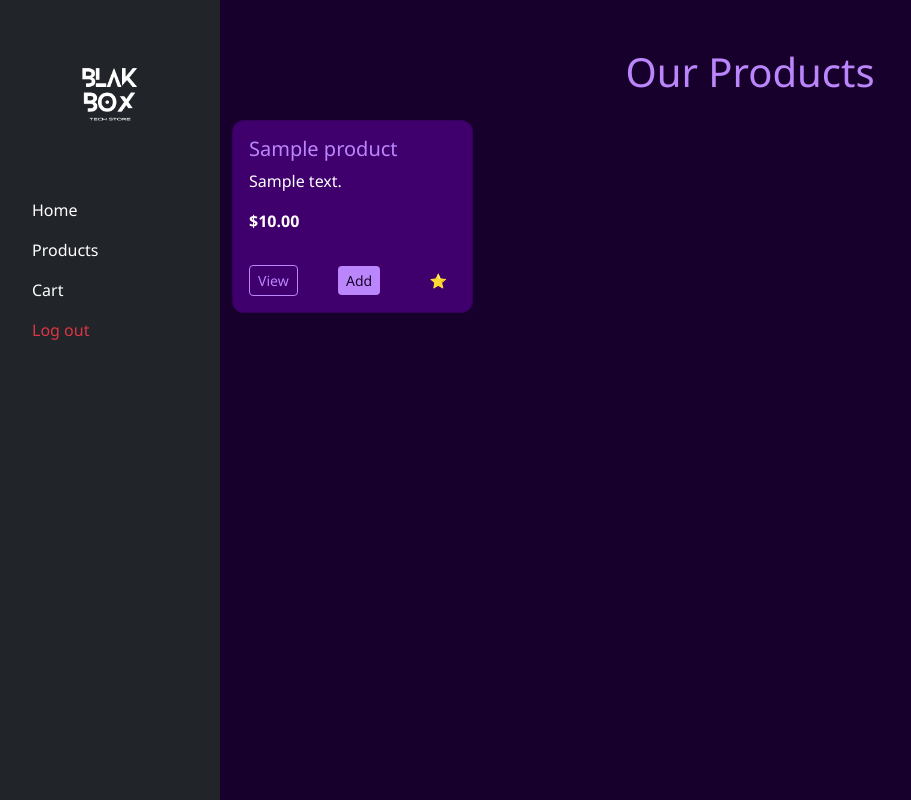
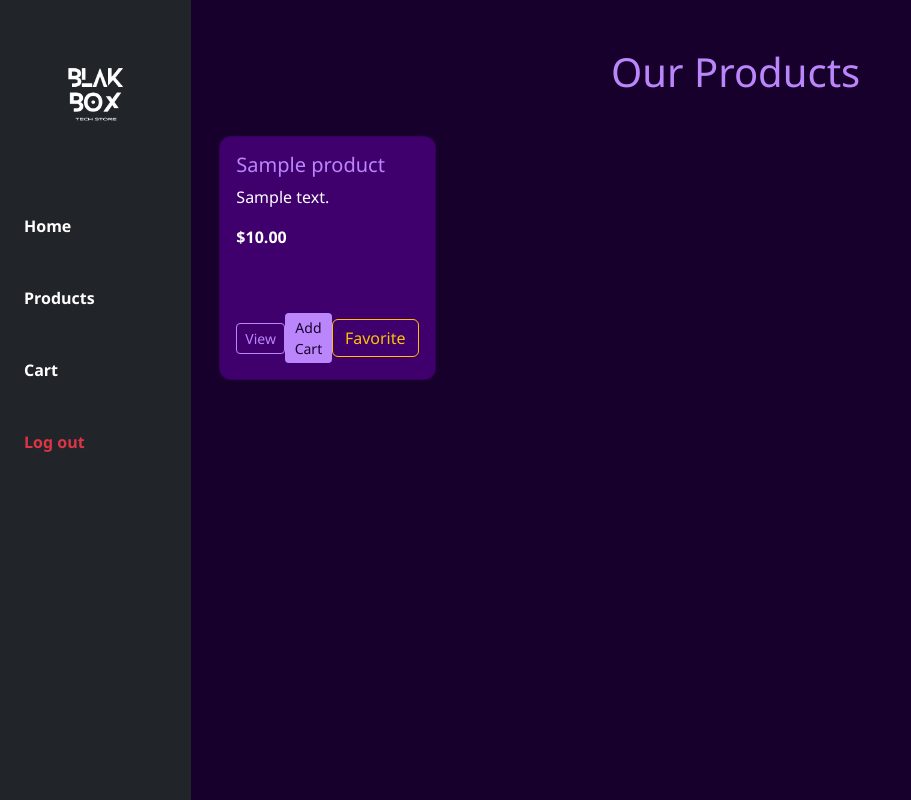
Before and after one commit to DianyGuerra/AWD_22406_TEAM_3_Syntax_Squad, a PHP site: page /pages/productsUser.php in a window 1280 px wide. Shown: the whole page, without its empty margins (0-911 px from the left). Run offline with PHP 8.4, Linux system fonts and the light colour scheme; tables that the repository leaves empty hold one stand-in row (values such as "Sample post"); data that the repository does not hold is empty; some libraries are stand-ins or nearby versions.

Commit message:
Correct errors

```diff
--- a/BLAK BOX/Code/src/pages/Login.html
+++ b/BLAK BOX/Code/src/pages/Login.html
@@ -4,7 +4,7 @@
     <meta charset="UTF-8">
     <meta name="viewport" content="width=device-width, initial-scale=1.0">
     <title>login - PawPoint360</title>
-    <link rel="stylesheet" href="../../CSS/styleLogin.css">
+    <link rel="stylesheet" href="../styles/styleLogin.css">
     <link rel="preconnect" href="https://fonts.googleapis.com">
     <link rel="preconnect" href="https://fonts.gstatic.com" crossorigin>
     <link href="https://fonts.googleapis.com/css2?family=Josefin+Sans:ital,wght@0,100..700;1,100..700&family=Winky+Rough:ital,wght@0,300..900;1,300..900&display=swap" rel="stylesheet">
--- a/BLAK BOX/Code/src/pages/Register.html
+++ b/BLAK BOX/Code/src/pages/Register.html
@@ -4,7 +4,7 @@
     <meta charset="UTF-8">
     <meta name="viewport" content="width=device-width, initial-scale=1.0">
     <title>Register - PawPoint360</title>
-    <link rel="stylesheet" href="../../CSS/styleLogin.css">
+    <link rel="stylesheet" href="../styles/styleLogin.css">
     <link rel="preconnect" href="https://fonts.googleapis.com">
     <link rel="preconnect" href="https://fonts.gstatic.com" crossorigin>
     <link href="https://fonts.googleapis.com/css2?family=Josefin+Sans:ital,wght@0,100..700;1,100..700&family=Winky+Rough:ital,wght@0,300..900;1,300..900&display=swap" rel="stylesheet">
--- a/BLAK BOX/Code/src/pages/cartUser.php
+++ b/BLAK BOX/Code/src/pages/cartUser.php
@@ -29,7 +29,7 @@ $cart = $_SESSION['cart'] ?? [];
   <nav class="navbar navbar-dark bg-dark d-lg-none">
     <div class="container-fluid">
       <a class="navbar-brand" href="#">
-        <img src="../../Images/Logoblanco-removebg-preview.png" alt="Blak Box Logo" style="height: 40px; filter: invert(1) brightness(2);" />
+        <img src="../../Images/Logoblanco-removebg-preview.png" alt="Blak Box Logo" style="height: 50px; filter: invert(1) brightness(2);" />
       </a>
       <button class="navbar-toggler" type="button" data-bs-toggle="offcanvas" data-bs-target="#offcanvasMenu">
         <span class="navbar-toggler-icon"></span>
@@ -54,7 +54,7 @@ $cart = $_SESSION['cart'] ?? [];
 
   <div class="d-flex flex-column flex-lg-row min-vh-100">
 
-    <aside class="bg-dark text-white p-3 d-none d-lg-block" style="min-width: 220px;">
+    <aside class="bg-dark text-white p-3 sidebar d-none d-lg-block">
       <div class="text-center mb-4">
         <img src="../../Images/Logoblanco-removebg-preview.png" alt="Blak Box Logo" class="img-fluid" style="max-height: 150px; filter: invert(1) brightness(2);" />
       </div>
--- a/BLAK BOX/Code/src/pages/productsUser.php
+++ b/BLAK BOX/Code/src/pages/productsUser.php
@@ -46,13 +46,14 @@ if ($_SERVER['REQUEST_METHOD'] === 'POST' && isset($_POST['productId'])) {
   <title>Products - Blak Box</title>
   <link href="https://cdn.jsdelivr.net/npm/bootstrap@5.3.3/dist/css/bootstrap.min.css" rel="stylesheet"/>
   <link rel="stylesheet" href="../styles/styleUser.css"/>
+
 </head>
-<body class="bg-purple-darker text-white">
+<body>
 
   <nav class="navbar navbar-dark bg-dark d-lg-none">
     <div class="container-fluid">
       <a class="navbar-brand" href="#">
-        <img src="../../Images/Logoblanco-removebg-preview.png" alt="Blak Box Logo" style="height: 40px; filter: invert(1) brightness(2);">
+        <img src="../../Images/Logoblanco-removebg-preview.png" alt="Blak Box Logo" style="height: 50px; filter: invert(1) brightness(2);">
       </a>
       <button class="navbar-toggler" type="button" data-bs-toggle="offcanvas" data-bs-target="#offcanvasMenu">
         <span class="navbar-toggler-icon"></span>
@@ -77,7 +78,7 @@ if ($_SERVER['REQUEST_METHOD'] === 'POST' && isset($_POST['productId'])) {
 
   <div class="d-flex flex-column flex-lg-row min-vh-100">
 
-    <aside class="bg-dark text-white p-3 d-none d-lg-block" style="min-width: 220px;">
+    <aside class="bg-dark text-white p-3 sidebar d-none d-lg-block">
       <div class="text-center mb-4">
         <img src="../../Images/Logoblanco-removebg-preview.png" alt="Blak Box Logo" class="img-fluid" style="max-height: 150px; filter: invert(1) brightness(2);">
       </div>
@@ -104,11 +105,11 @@ if ($_SERVER['REQUEST_METHOD'] === 'POST' && isset($_POST['productId'])) {
                 </div>
                 <div class="mt-3 d-flex justify-content-between align-items-center">
                   <a href="detail_products.php?id=<?= $p['productId'] ?>" class="btn btn-outline-light btn-sm">View</a>
-                  <form method="POST" action="productsUser.php" style="display: inline;">
+                  <form method="POST" action="productsUser.php" class="add-to-cart-form">
                     <input type="hidden" name="productId" value="<?= $p['productId'] ?>">
-                    <button type="submit" class="btn btn-accent btn-sm">Add</button>
+                    <button type="button" class="btn btn-accent btn-sm" onclick="confirmAddToCart(this, '<?= htmlspecialchars($p['name']) ?>')">Add Cart</button>
                   </form>
-                  <button class="btn btn-sm text-accent" onclick="toggleFavorite(<?= $p['productId'] ?>)">⭐</button>
+                  <button class="btn btn-outline-warning" onclick="toggleFavorite('<?= htmlspecialchars($p['name']) ?>')">Favorite</button>
                 </div>
               </div>
             </div>
@@ -119,11 +120,9 @@ if ($_SERVER['REQUEST_METHOD'] === 'POST' && isset($_POST['productId'])) {
     </div>
   </div>
 
-  <script>
-    function toggleFavorite(id) {
-      alert(`Product ${id} added to favorites (mock)`);
-    }
-  </script>
+  <script src="../scripts/scriptUser.js"></script>
   <script src="https://cdn.jsdelivr.net/npm/bootstrap@5.3.3/dist/js/bootstrap.bundle.min.js"></script>
+  <script src="https://cdn.jsdelivr.net/npm/sweetalert2@11"></script>
+
 </body>
 </html>
--- /dev/null
+++ b/BLAK BOX/Code/src/scripts/scriptUser.js
@@ -0,0 +1,28 @@
+function toggleFavorite(id) {
+Swal.fire({
+    icon: 'info',
+    title: 'Added to favorites',
+    text: `Product ${id} was added to your favorites!`,
+    toast: true,
+    position: 'top-end',
+    showConfirmButton: false,
+    timer: 2000,
+    timerProgressBar: true
+});
+}
+
+function confirmAddToCart(button, productName) {
+  Swal.fire({
+    title: 'Add to Cart',
+    text: `Do you want to add "${productName}" to the cart?`,
+    icon: 'question',
+    showCancelButton: true,
+    confirmButtonText: 'Yes, add it!',
+    cancelButtonText: 'No, cancel'
+  }).then((result) => {
+    if (result.isConfirmed) {
+      const form = button.closest('form');
+      if (form) form.submit();
+    }
+  });
+}
--- a/BLAK BOX/Code/src/styles/styleUser.css
+++ b/BLAK BOX/Code/src/styles/styleUser.css
@@ -1,4 +1,12 @@
 :root {
+  --black: #000000;
+  --purple-deep: #10002B;
+  --purple-darker: #1F023B;
+  --purple: #3C096C;
+  --purple-mid: #5A189A;
+  --purple-light: #7B2CBF;
+  --purple-lighter: #9D4EDD;
+  --accent: #C77DFF;
   --color-dark: #18002c;
   --color-purple: #3f006e;
   --color-accent: #bb86fc;
@@ -11,49 +19,11 @@ body {
   font-family: 'Segoe UI', sans-serif;
 }
 
-.text-accent {
-  color: var(--color-accent);
-}
-
-.bg-purple {
-  background-color: var(--color-purple);
-}
-
-.bg-purple-darker {
-  background-color: var(--color-dark);
-}
-
-.btn-accent {
-  background-color: var(--color-accent);
-  color: var(--color-dark);
-  border: none;
-}
-
-.btn-accent:hover {
-  background-color: #a85ffb;
-}
-
-.card {
-  border-radius: 12px;
-  transition: transform 0.2s ease;
-}
-
-.card:hover {
-  transform: scale(1.02);
-}
-
-a {
-  text-decoration: none;
-}
-
-.btn-outline-light {
-  border-color: var(--color-accent);
-  color: var(--color-accent);
-}
-
-.btn-outline-light:hover {
-  background-color: var(--color-accent);
-  color: var(--color-dark);
+html {
+  font-family: 'Segoe UI', Tahoma, Geneva, Verdana, sans-serif;
+  background-color: var(--purple-deep);
+  color: white;
+  height: 100%;
 }
 
 /* Sidebar */
@@ -97,3 +67,50 @@ a {
 .sidebar a:hover {
   background-color: var(--purple);
 }
+
+.sidebar a.active {
+  background-color: var(--purple);
+  color: var(--accent);
+}
+
+.text-accent {
+  color: var(--color-accent);
+}
+
+.bg-purple {
+  background-color: var(--color-purple);
+}
+
+.bg-purple-darker {
+  background-color: var(--color-dark);
+}
+
+.btn-accent {
+  background-color: var(--color-accent);
+  color: var(--color-dark);
+  border: none;
+}
+
+.btn-accent:hover {
+  background-color: #a85ffb;
+}
+
+.card {
+  border-radius: 12px;
+  transition: transform 0.2s ease;
+  margin: 1rem;
+}
+
+.card:hover {
+  transform: scale(1.02);
+}
+
+.btn-outline-light {
+  border-color: var(--color-accent);
+  color: var(--color-accent);
+}
+
+.btn-outline-light:hover {
+  background-color: var(--color-accent);
+  color: var(--color-dark);
+}
```
Also changed, not shown: BLAK BOX/Code/backend/models/Products.php (+15 -12 lines), BLAK BOX/Code/src/pages/detail_products.php (+16 -18 lines).
